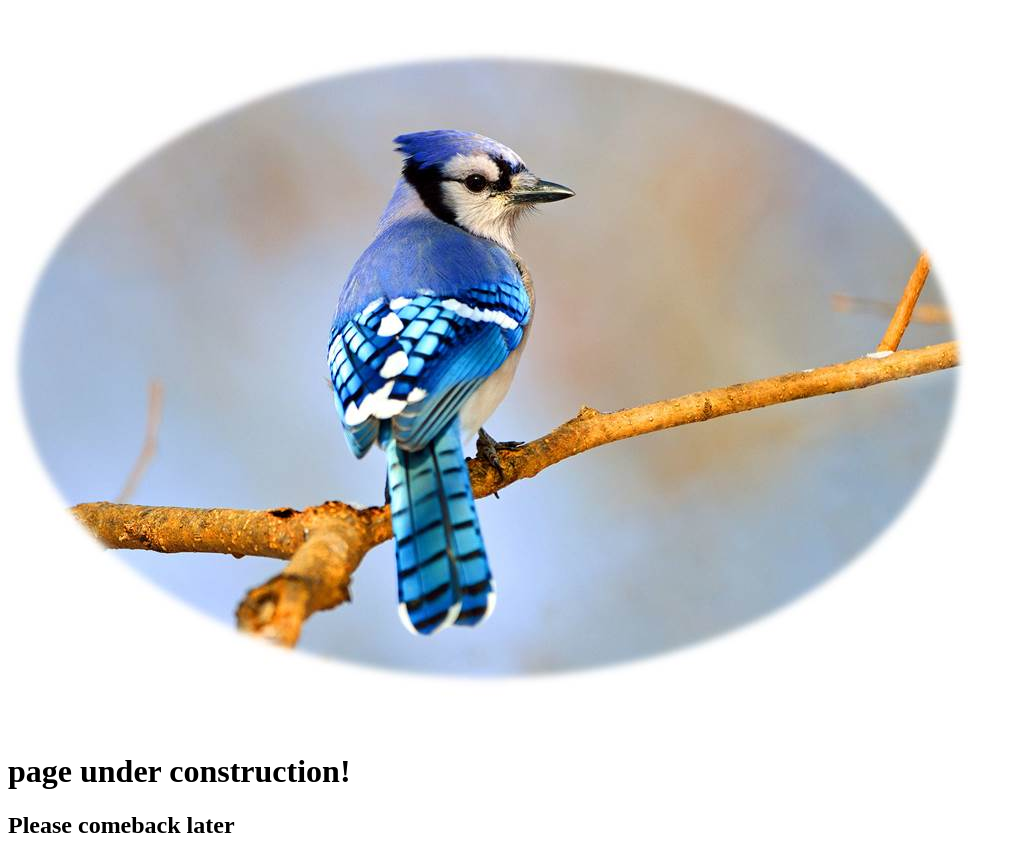
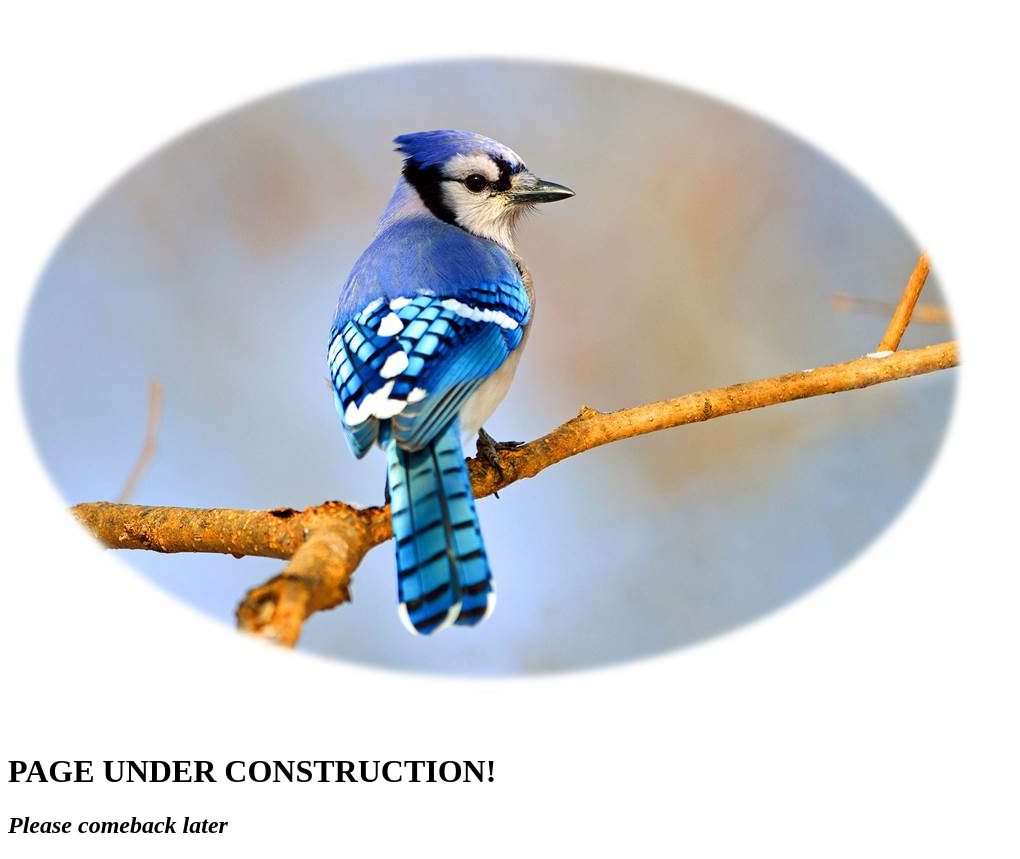
Before and after one commit to bluejaysholdings/mybluejayholdings.github.io, a plain HTML site: page index.html in a window 1280 px wide. Shown: the whole page, without its empty margins (0-1020 px from the left). Drawn offline with Linux system fonts and the light colour scheme.

Commit message:
Update index.html

```diff
--- a/index.html
+++ b/index.html
@@ -5,7 +5,7 @@
 </head>
 <body>
       <img src="bjay.jpg" alt="Energy on your Finger Tips">
-<h1>page under construction!</h1>
-<h2>Please comeback later</h2>
+<h1>PAGE UNDER CONSTRUCTION!</h1>
+      <h2><i>Please comeback later</i></h2>
 </body>
 </html>
```
